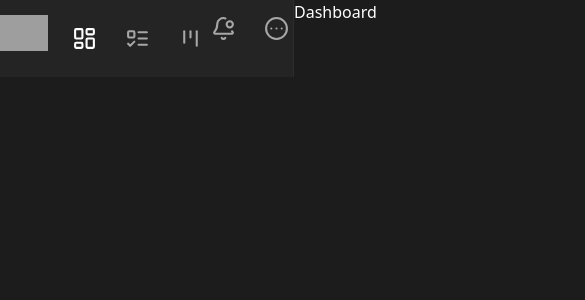
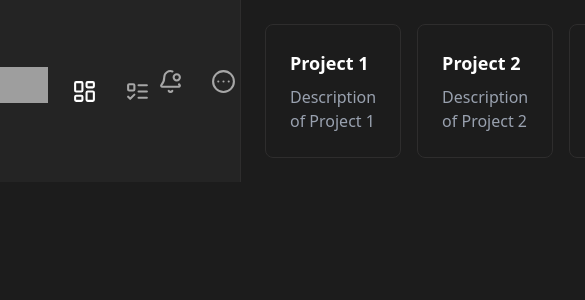
Before and after one commit to HammadAli132/Scrumban-Management-System, a React (Vite) app in the folder Frontend/: page / in a window 390 px wide. Shown: the top 300 px of the page, 585 px wide, since content can reach past the window. Built offline with nearby package versions, Linux system fonts and the light colour scheme; grey boxes are pictures that could not be loaded.

Commit message:
Major Update: Navigation updated to next level

```diff
--- a/Frontend/src/components/NavigationBar.jsx
+++ b/Frontend/src/components/NavigationBar.jsx
@@ -1,55 +1,67 @@
 import React from 'react';
-import avatar from '../assets/avatar-659651_640.png'
+import avatar from '../assets/avatar-659651_640.png';
 import { BellDot, CircleEllipsis, Kanban, LayoutDashboard, ListTodo } from 'lucide-react';
-import { Link } from 'react-router-dom';
+import { Link, useLocation, useParams } from 'react-router-dom';
 
 const Icons = [
-    LayoutDashboard,
-    ListTodo,
-    Kanban,
-    BellDot,
-    CircleEllipsis
+    { icon: LayoutDashboard, route: '/' },
+    { icon: ListTodo, route: '/to-do-list' },
+    { icon: Kanban, route: '/kanban-board' }, // This one will be handled conditionally
+    { icon: BellDot, route: '/notifications' },
+    { icon: CircleEllipsis, route: '/about-us' },
 ];
 
 export default function NavigationBar() {
     const [activeIcon, setActiveIcon] = React.useState(0);
+    const { projectId } = useParams();
+    const projectIdState = useLocation().state?.projectId || null;
 
     return (
         <div className="py-3 lg:flex-shrink-0 lg:h-screen lg:sticky lg:top-0 lg:left-0 bg-[#242424]
                         flex lg:flex-col flex-row justify-between items-center border-r border-[#2e2d2d]">
-            {/* Top group => Profile pic, Dashboard Icon, To-Do List Icon, Kanban Board Icon */}
+            {/* Top group => Avatar + 3 icons (conditionally 3rd) */}
             <div className="flex lg:flex-col flex-row justify-between items-center gap-5">
                 <div className="h-12 w-12 rounded-full cursor-pointer">
                     <img src={avatar} alt="PP" />
                 </div>
-                {Icons.slice(0, 3).map((Icon, index) => (
+
+                {/* Dashboard Icon */}
+                <Link
+                    to="/"
+                    className="cursor-pointer hover:bg-[#2f2f2f] rounded-lg p-1 flex items-center justify-center"
+                    onClick={() => setActiveIcon(0)}
+                >
+                    <LayoutDashboard size={25} color={activeIcon === 0 ? '#fff' : '#a7a7a7'} />
+                </Link>
+
+                {/* To-Do List Icon */}
+                <Link
+                    to="/to-do-list"
+                    state={{ projectId: projectId }}
+                    className="cursor-pointer hover:bg-[#2f2f2f] rounded-lg p-1 flex items-center justify-center"
+                    onClick={() => setActiveIcon(1)}
+                >
+                    <ListTodo size={25} color={activeIcon === 1 ? '#fff' : '#a7a7a7'} />
+                </Link>
+
+                {/* Kanban Icon (conditionally shown) */}
+                {(projectId || projectIdState) && (
+                    <Link
+                        to={`/kanban-board/${(projectId || projectIdState)}`}
+                        className="cursor-pointer hover:bg-[#2f2f2f] rounded-lg p-1 flex items-center justify-center"
+                        onClick={() => setActiveIcon(2)}
+                    >
+                        <Kanban size={25} color={activeIcon === 2 ? '#fff' : '#a7a7a7'} />
+                    </Link>
+                )}
+            </div>
+
+            {/* Bottom group => Notification & About */}
+            <div className="flex lg:flex-col flex-row justify-between items-center gap-5 mb-5">
+                {[BellDot, CircleEllipsis].map((Icon, index) => (
                     <Link
                         key={index}
-                        to={index === 0 ? '/' : index === 1 ? '/to-do-list' : '/kanban-board'}
-                        className="cursor-pointer hover:bg-[#2f2f2f] rounded-lg p-1 flex items-center justify-center"
-                        onClick={() => setActiveIcon(index)}
-                    >
-                        <Icon size={25} color={activeIcon === index ? '#fff' : '#a7a7a7'} />
-                    </Link>
-                ))}
-
-            </div>
-
-            {/* Bottom group => Notification Icon, More Icon */}
-            <div className="flex lg:flex-col flex-row justify-between items-center gap-5 mb-5">
-                {/* {Icons.slice(3).map((Icon, index) => (
-                    <div key={index} className="cursor-pointer hover:bg-[#2f2f2f] rounded-lg p-1">
-                        <Icon
-                            size={25}
-                            color={activeIcon === (index + 3) ? '#fff' : '#a7a7a7'}
-                            onClick={() => setActiveIcon(index + 3)}
-                        />
-                    </div>
-                ))} */}
-                {Icons.slice(3).map((Icon, index) => (
-                    <Link
-                        key={index}
-                        to={index === 0 ? '/notifications' : '/about-us'} // Change these paths as needed
+                        to={index === 0 ? '/notifications' : '/about-us'}
                         className="cursor-pointer hover:bg-[#2f2f2f] rounded-lg p-1 flex items-center justify-center"
                         onClick={() => setActiveIcon(index + 3)}
                     >
@@ -58,5 +70,5 @@ export default function NavigationBar() {
                 ))}
             </div>
         </div>
-    )
+    );
 }
--- /dev/null
+++ b/Frontend/src/components/project/ProjectCard.jsx
@@ -0,0 +1,20 @@
+import { useNavigate } from "react-router-dom"
+
+function ProjectCard({id, title, description}) {
+    const navigate = useNavigate();
+
+    const handleClick = () => {
+        navigate(`/project/${id}`);
+    }
+
+    return (
+        <div className="flex flex-col w-1/3 border-1 border-[#2e2d2d] bg-[#1c1c1c] p-6 hover:bg-[#2e2d2d] rounded-lg cursor-pointer transition duration-300 ease-in-out"
+            onClick={handleClick}
+        >
+            <h2 className="text-white text-lg font-bold">{title}</h2>
+            <p className="text-gray-400 mt-2">{description}</p>
+        </div>
+    )
+}
+
+export default ProjectCard
--- a/Frontend/src/components/todo_list/ToDoList.jsx
+++ b/Frontend/src/components/todo_list/ToDoList.jsx
@@ -121,7 +121,7 @@ function ToDoList() {
             {/* Todo List */}
             <div className="flex-1 overflow-y-auto">
                 {todos.map(todo => (
-                    <ToDoItem todo={todo} onSelect={handleSelectTodoCheckbox}/>
+                    <ToDoItem key={todo.id} todo={todo} onSelect={handleSelectTodoCheckbox}/>
                 ))}
             </div>
         </div>
--- a/Frontend/src/pages/Dashboard.jsx
+++ b/Frontend/src/pages/Dashboard.jsx
@@ -1,7 +1,22 @@
+import ProjectCard from "../components/project/ProjectCard"
+
+const dummyProjects = [
+    { id: 1, name: "Project 1", description: "Description of Project 1" },
+    { id: 2, name: "Project 2", description: "Description of Project 2" },
+    { id: 3, name: "Project 3", description: "Description of Project 3" },
+    { id: 4, name: "Project 4", description: "Description of Project 4" },
+    { id: 5, name: "Project 5", description: "Description of Project 5" },
+]
+
 export default function Dashboard() {
+
     return (
         <div>
-            Dashboard
+            <ul className="flex flex-row w-full p-6 gap-4 overflow-x-auto">
+                {dummyProjects.map((project) => (
+                    <ProjectCard key={project.id} id={project.id} title={project.name} description={project.description} />
+                ))}
+            </ul>
         </div>
     )
 }
--- /dev/null
+++ b/Frontend/src/pages/KanbanBoard.jsx
@@ -0,0 +1,10 @@
+import { useParams } from "react-router-dom"
+
+function KanbanBoard() {
+    const {projectId} = useParams();
+    return (
+        <div>KanbanBoard for project with id {projectId}</div>
+    )
+}
+
+export default KanbanBoard
--- /dev/null
+++ b/Frontend/src/pages/Projects.jsx
@@ -0,0 +1,10 @@
+import { useParams } from "react-router-dom"
+
+function Projects() {
+    const { projectId } = useParams();
+    return (
+        <div>Project has id {projectId}</div>
+    )
+}
+
+export default Projects
```
Also changed, not shown: Frontend/src/routes/routes.jsx (+8 -2 lines), Frontend/src/App.jsx (indentation only).
